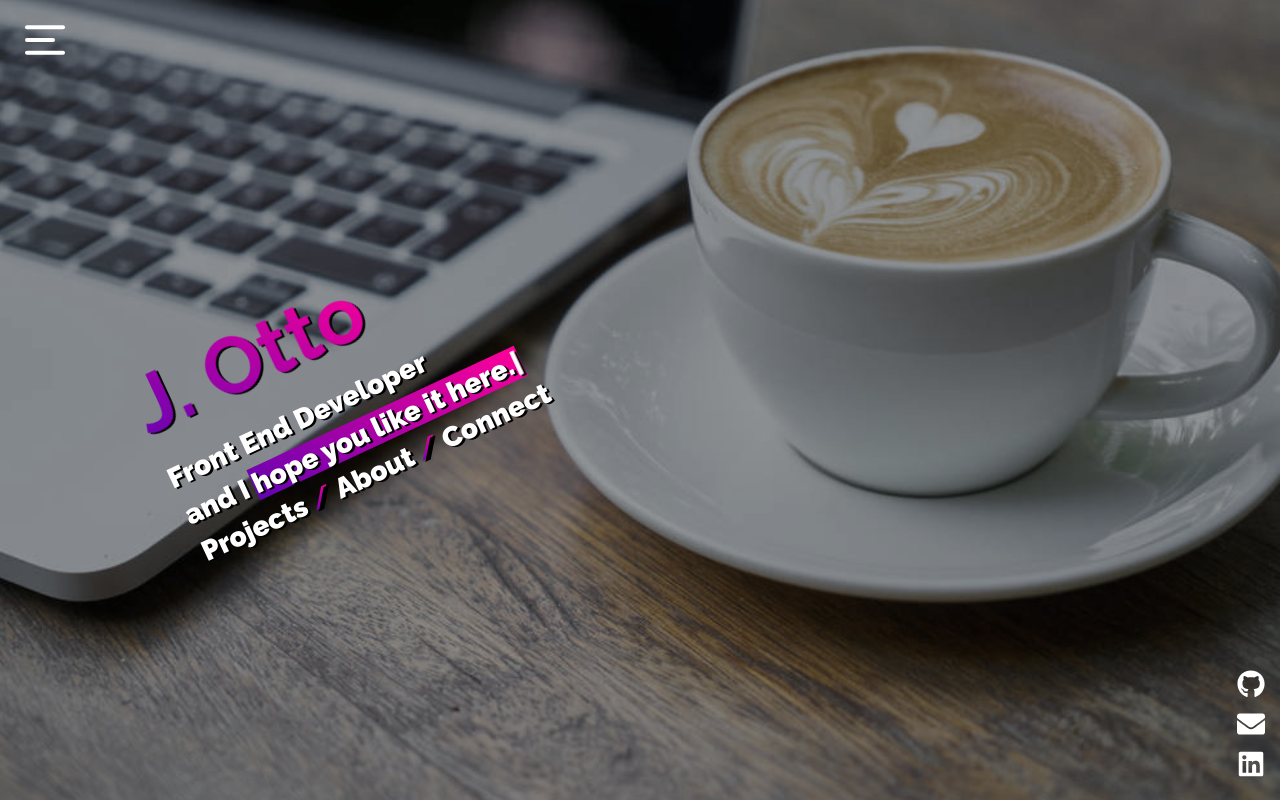
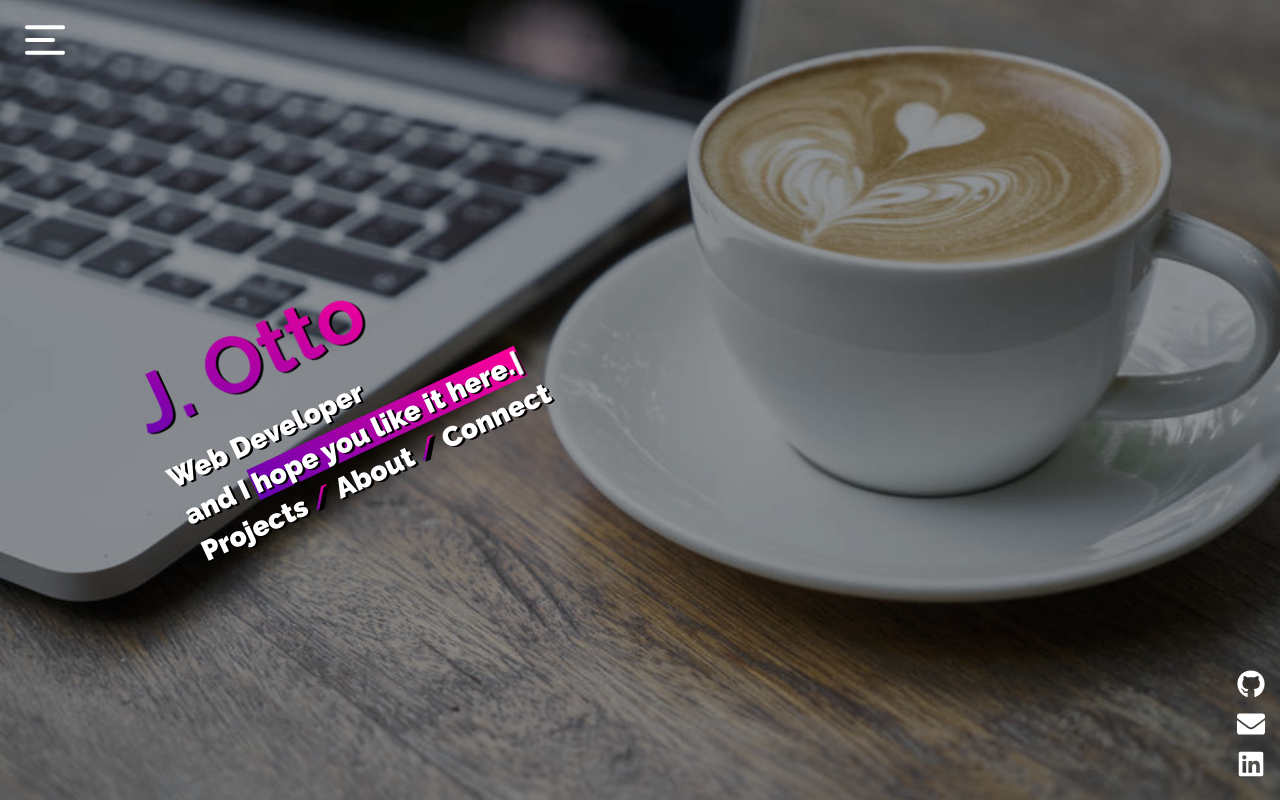
Before and after one commit to justigo86/iamotto, a React (Create React App) app: page / in a window 1280 px wide. Shown: the top 800 px of the page. Built offline with nearby package versions, Linux system fonts and the light colour scheme.

Commit message:
updated Hero text

```diff
--- a/src/components/Hero.js
+++ b/src/components/Hero.js
@@ -156,7 +156,7 @@ const Hero = () => {
         <HeroContainer id='home'>
             <IntroContainer>
                 <h1>J. Otto</h1>
-                <p>Front End Developer</p>
+                <p>Web Developer</p>
                 <Descriptions>
                     and I&nbsp;
                     <Typed
```
